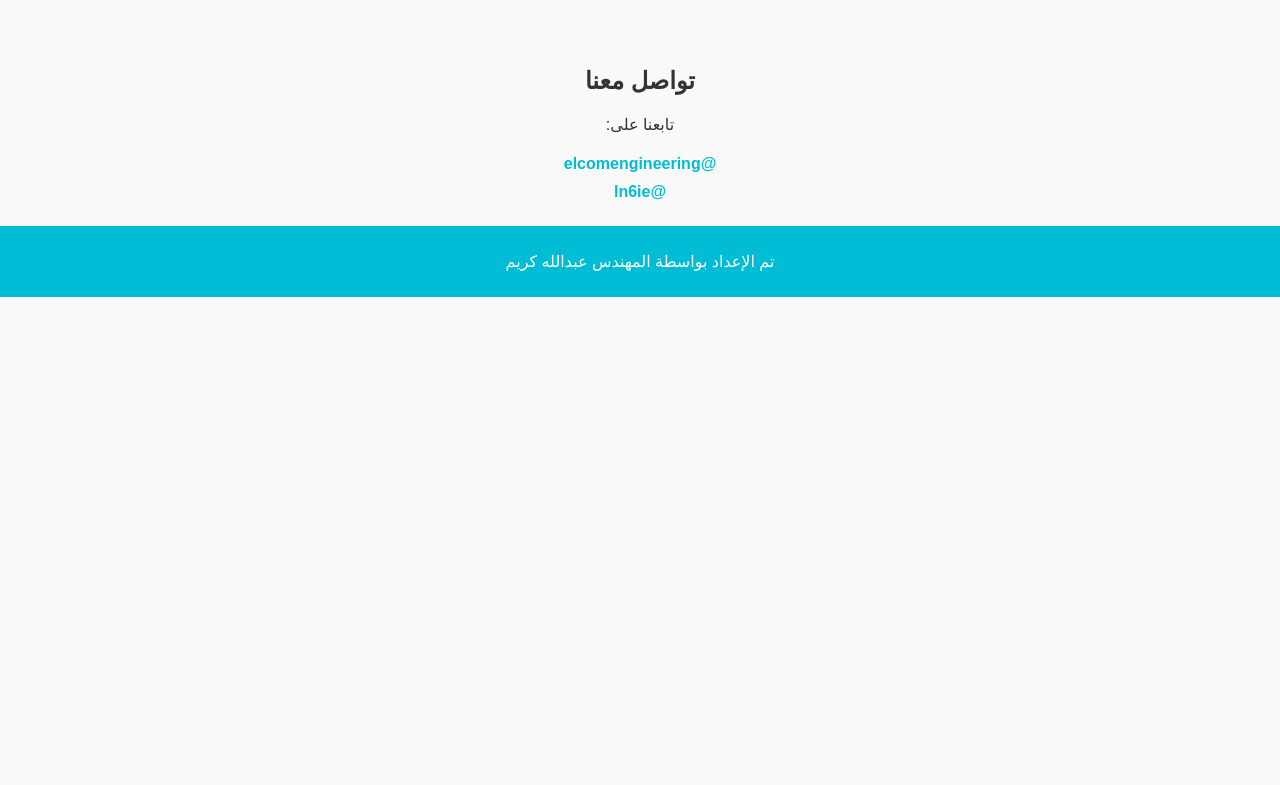
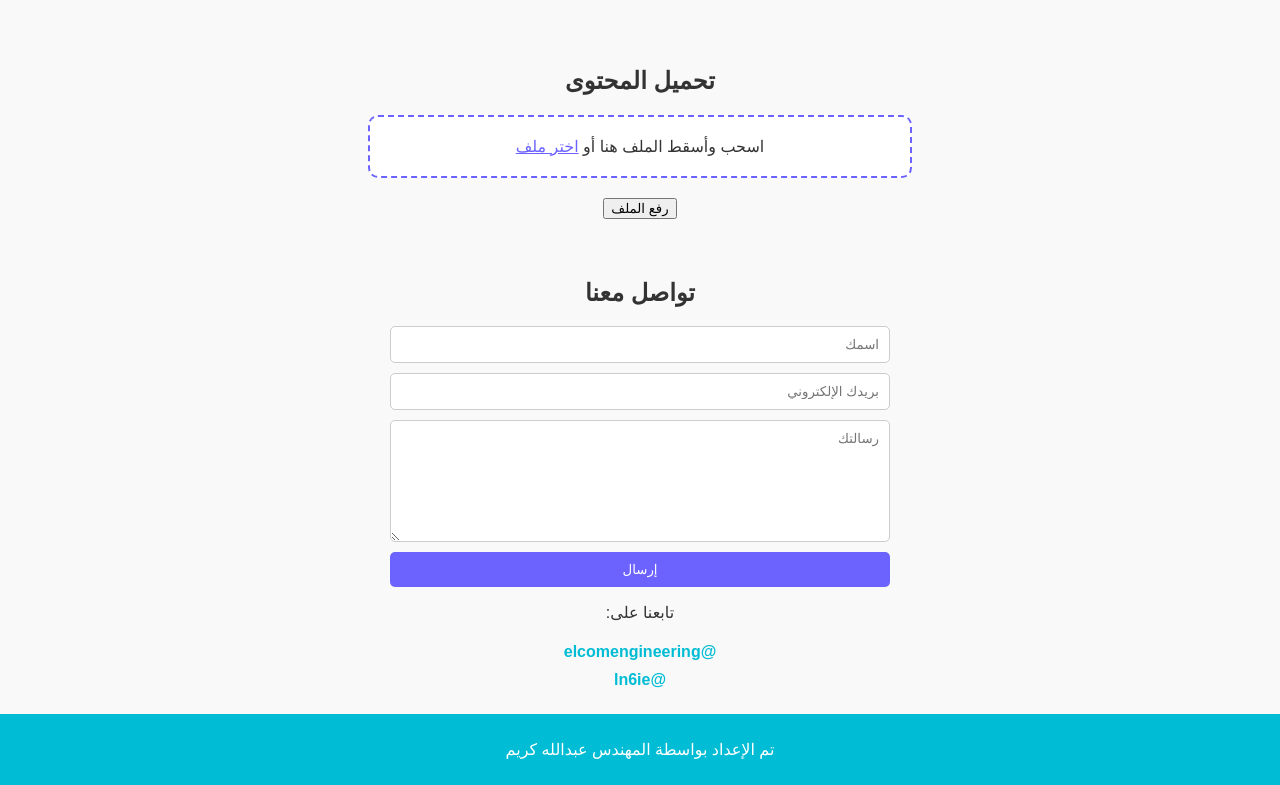
Before and after one commit to sonabode22/Elcom-downloader, a plain HTML site: page index.html in a window 1280 px wide. Shown: the part 303-1088 px from the top of the page. Before the commit the page ends 800 px from the top, so only its background shows below. Drawn offline with Linux system fonts and the light colour scheme.

Commit message:
index.html

```diff
--- a/index.html
+++ b/index.html
@@ -29,8 +29,26 @@
     </div>
 </section>
 
+<section class="download-section">
+    <h2>تحميل المحتوى</h2>
+    <div id="drop-area">
+        <p>اسحب وأسقط الملف هنا أو <span id="browse">اختر ملف</span></p>
+        <input type="file" id="file-input" hidden>
+    </div>
+    <div id="progress-bar">
+        <div id="progress"></div>
+    </div>
+    <button id="upload-btn">رفع الملف</button>
+</section>
+
 <section class="contact">
     <h2>تواصل معنا</h2>
+    <form id="contact-form">
+        <input type="text" id="name" placeholder="اسمك" required>
+        <input type="email" id="email" placeholder="بريدك الإلكتروني" required>
+        <textarea id="message" placeholder="رسالتك" required></textarea>
+        <button type="submit">إرسال</button>
+    </form>
     <p>تابعنا على:</p>
     <a href="https://www.instagram.com/elcomengineering" target="_blank">@elcomengineering</a><br>
     <a href="https://www.instagram.com/ln6ie" target="_blank">@ln6ie</a>
```
